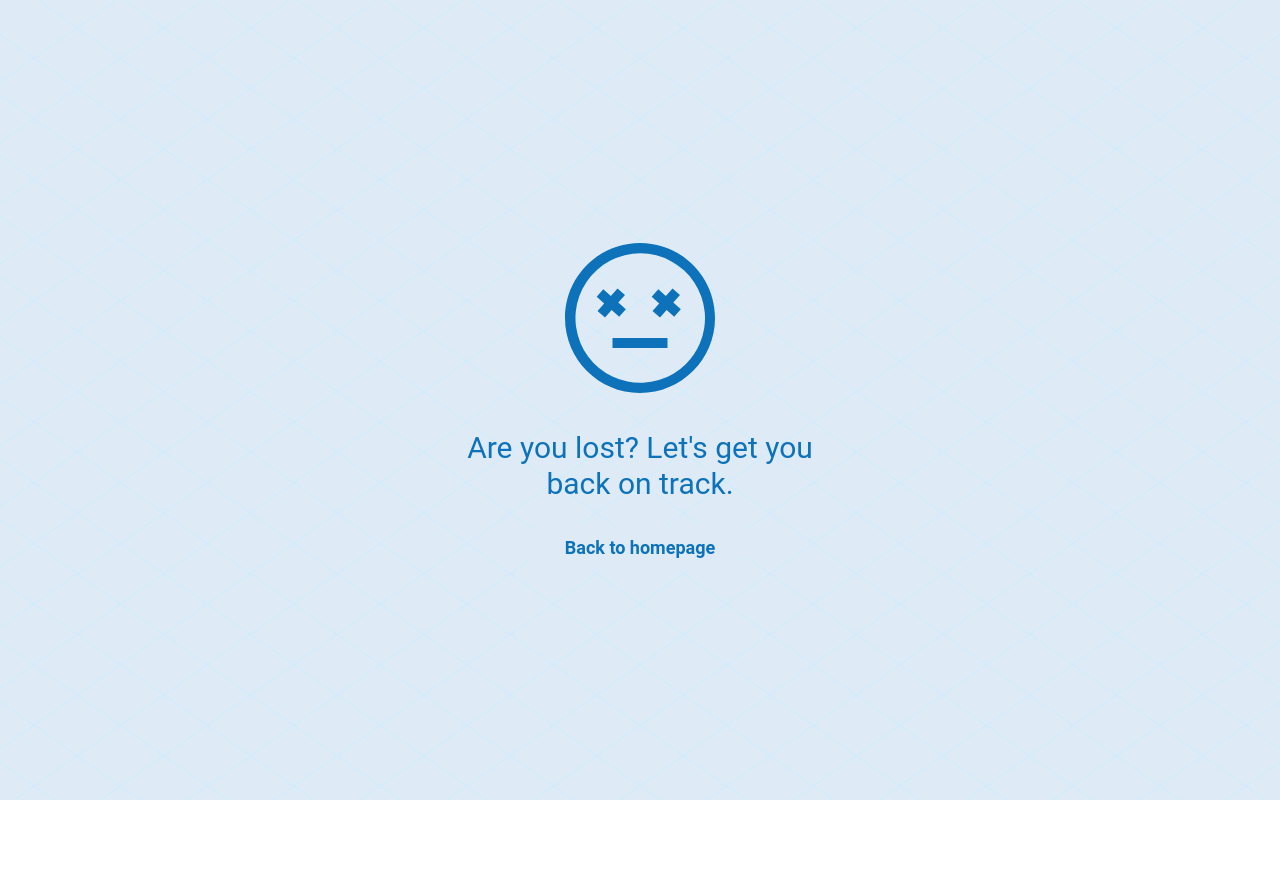
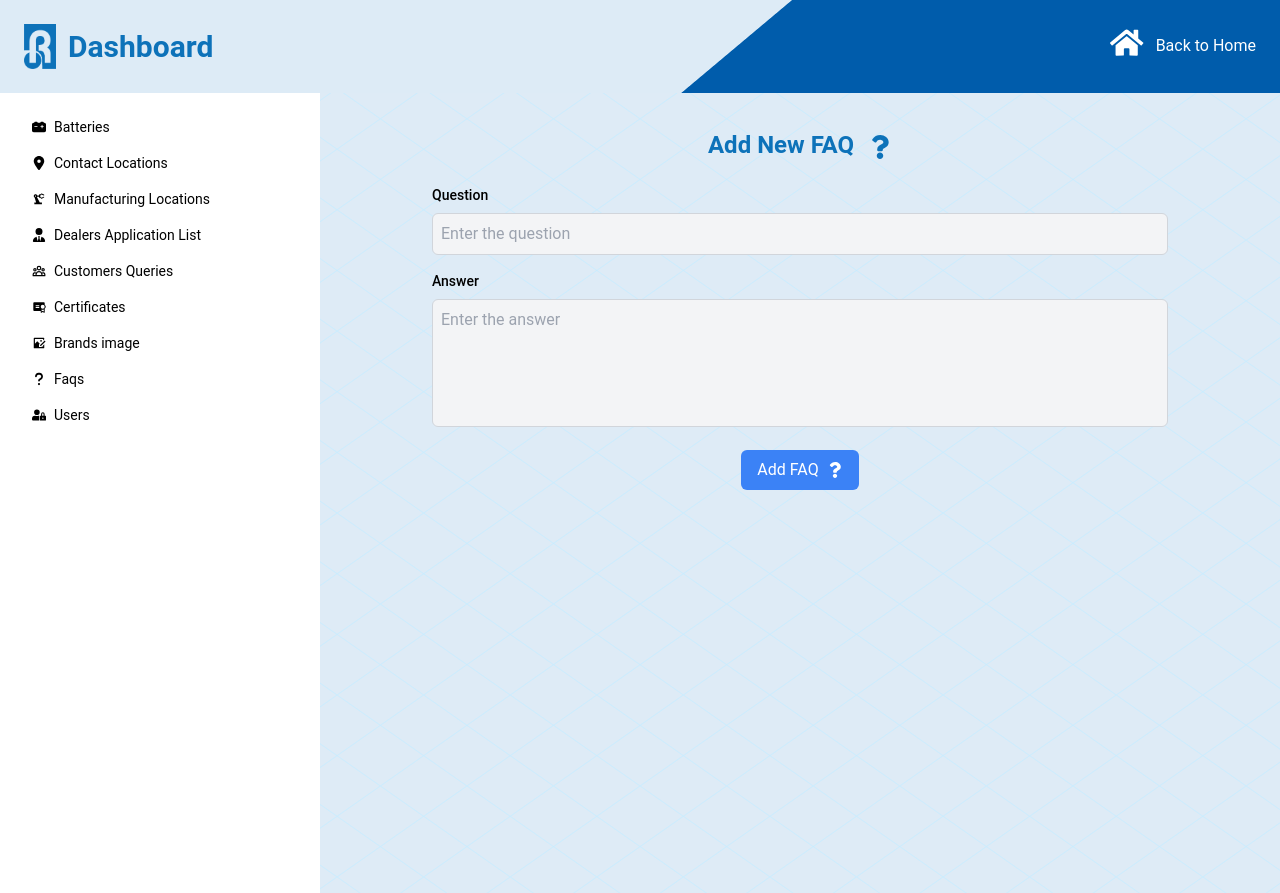
Before and after one commit to arbinzaman/rahimafrooz-battery, a React (Vite) app: page /dashboard/add-a-faq in a window 1280 px wide. Before the commit the page ends 800 px from the top, so only its background shows below. Built offline with nearby package versions, Linux system fonts and the light colour scheme; no server answers.

Commit message:
feat: Added Add a faq feature

```diff
--- /dev/null
+++ b/src/contexts/AuthContext.jsx
@@ -0,0 +1,29 @@
+import  { createContext, useState, useEffect } from 'react';
+import axiosInstance from '../utils/Base Url/axiosInstance';
+
+export const AuthContext = createContext();
+
+export const AuthProvider = ({ children }) => {
+    const [user, setUser] = useState(null);
+    const [loading, setLoading] = useState(true);
+
+    useEffect(() => {
+        const fetchUser = async () => {
+            try {
+                const response = await axiosInstance.get('/auth/user');
+                setUser(response.data);
+            } catch (error) {
+                console.error('Failed to fetch user:', error.message);
+            } finally {
+                setLoading(false);
+            }
+        };
+        fetchUser();
+    }, []);
+
+    return (
+        <AuthContext.Provider value={{ user, loading }}>
+            {children}
+        </AuthContext.Provider>
+    );
+};
--- /dev/null
+++ b/src/contexts/UserContext.jsx
@@ -0,0 +1,50 @@
+
+import{ createContext, useState, useContext, useEffect } from "react";
+import axiosInstance from "../utils/Base Url/axiosInstance";
+
+const UserContext = createContext();
+
+export const useUser = () => useContext(UserContext);
+
+export const UserProvider = ({ children }) => {
+    const [user, setUser] = useState(null);
+
+    const login = async (email, password) => {
+        try {
+            const response = await axiosInstance.post("/auth/login", { email, password });
+            if (response.data.message === "Login successful") {
+                const userData = await axiosInstance.get("/auth/user");
+                setUser(userData.data);
+            }
+        } catch (error) {
+            console.error("Login failed:", error.message);
+        }
+    };
+
+    const logout = async () => {
+        try {
+            await axiosInstance.post("/auth/logout");
+            setUser(null);
+        } catch (error) {
+            console.error("Logout failed:", error.message);
+        }
+    };
+
+    useEffect(() => {
+        const fetchUser = async () => {
+            try {
+                const response = await axiosInstance.get("/auth/user");
+                setUser(response.data);
+            } catch (error) {
+                console.error("Failed to fetch user:", error.message);
+            }
+        };
+        fetchUser();
+    }, []);
+
+    return (
+        <UserContext.Provider value={{ user, login, logout }}>
+            {children}
+        </UserContext.Provider>
+    );
+};
--- a/src/layouts/DashboardLayout.jsx
+++ b/src/layouts/DashboardLayout.jsx
@@ -1,10 +1,9 @@
 import { Link, Outlet } from "react-router-dom";
 import DashboardHeader from "../components/shared/DashboardHeader";
-import { FaCarBattery, FaLocationDot, FaUserTie } from "react-icons/fa6";
+import { FaCarBattery, FaLocationDot, FaQuestion, FaUserTie } from "react-icons/fa6";
 import { MdPrecisionManufacturing } from "react-icons/md";
 import { HiOutlineUserGroup } from "react-icons/hi";
 import { PiCertificateFill } from "react-icons/pi";
-import { FaQuoteLeft } from "react-icons/fa";
 import { RiImageEditFill } from "react-icons/ri";
 import { FaUserLock } from "react-icons/fa";
 
@@ -83,7 +82,7 @@ const DashboardLayout = () => {
               <Link to="/dashboard/all-certificates"> <RiImageEditFill />Brands image </Link>
             </li>
             <li>
-              <Link to="/dashboard/all-faqs"> <FaQuoteLeft />Faqs </Link>
+              <Link to="/dashboard/all-faqs"> <FaQuestion  />Faqs </Link>
             </li>
             <li>
               <Link to="/dashboard/all-users"> <FaUserLock />Users </Link>
--- /dev/null
+++ b/src/pages/Dashboard/Faq/AddAFaq.jsx
@@ -0,0 +1,86 @@
+import { useState } from "react";
+import { useNavigate } from "react-router-dom";
+import toast from "react-hot-toast";
+import { useForm } from "react-hook-form";
+import { FaQuestion } from "react-icons/fa";
+
+const AddAFaq = () => {
+  const navigate = useNavigate();
+  const { register, handleSubmit, reset } = useForm();
+  const [isSubmitting, setIsSubmitting] = useState(false);
+
+  // Define the API URL for adding FAQs
+  const API_URL = `${import.meta.env.VITE_BASE_URL}/faqs`;
+
+  const onSubmit = async (data) => {
+    setIsSubmitting(true);
+    try {
+      const res = await fetch(API_URL, {
+        method: "POST",
+        headers: {
+          "Content-Type": "application/json",
+        },
+        body: JSON.stringify(data),
+      });
+
+      if (!res.ok) {
+        throw new Error("Network response was not ok");
+      }
+
+      toast.success("FAQ added successfully!");
+      reset(); // Reset form fields after successful submission
+      navigate("/dashboard/all-faqs"); // Redirect to the FAQs list
+    } catch (error) {
+      toast.error("Failed to add FAQ. Please try again.");
+      console.error("Error adding FAQ:", error);
+    } finally {
+      setIsSubmitting(false);
+    }
+  };
+
+  return (
+    <section className="max-w-screen-md mx-auto p-4">
+      <h1 className="text-center text-2xl font-bold mb-6 text-primary">
+        Add New FAQ <FaQuestion className="inline-block ml-2" />
+      </h1>
+      <form onSubmit={handleSubmit(onSubmit)} className="space-y-4 text-black">
+        <div>
+          <label className="block text-sm font-medium mb-2">Question</label>
+          <input
+            type="text"
+            placeholder="Enter the question"
+            {...register("question", { required: true })}
+            className="bg-gray-100 border border-gray-300 rounded-md p-2 w-full"
+          />
+        </div>
+
+        <div>
+          <label className="block text-sm font-medium mb-2">Answer</label>
+          <textarea
+            placeholder="Enter the answer"
+            {...register("answer", { required: true })}
+            className="bg-gray-100 border border-gray-300 rounded-md p-2 w-full h-32 resize-none"
+          />
+        </div>
+
+        <div className="flex justify-center">
+          <button
+            type="submit"
+            disabled={isSubmitting}
+            className="bg-blue-500 text-white px-4 py-2 rounded-md flex items-center gap-2"
+          >
+            {isSubmitting ? (
+              <span>Submitting...</span>
+            ) : (
+              <>
+                Add FAQ <FaQuestion  />
+              </>
+            )}
+          </button>
+        </div>
+      </form>
+    </section>
+  );
+};
+
+export default AddAFaq;
--- a/src/pages/Dashboard/Faq/AllFaq.jsx
+++ b/src/pages/Dashboard/Faq/AllFaq.jsx
@@ -2,10 +2,11 @@ import { useState } from "react";
 import { Link } from "react-router-dom";
 import { MdDeleteOutline } from "react-icons/md";
 import { LuRefreshCcw } from "react-icons/lu";
-import { FaQuestionCircle } from "react-icons/fa";
 import FaqUpdateModal from "./FaqUpdateModal";
 import batetryFaqData from "../../../demoData/BatteryFaqData.json";
 import { toast } from "react-hot-toast";
+import { FaQuestion } from "react-icons/fa6";
+import { TbPencilQuestion } from "react-icons/tb";
 
 const AllFaqs = () => {
   const [selectedIds, setSelectedIds] = useState([]);
@@ -85,18 +86,18 @@ const AllFaqs = () => {
   return (
     <div>
       <h1 className="text-semi_large text-center font-bold mb-10 mt-5 text-primary flex justify-center">
-        Frequently Asked Questions <FaQuestionCircle className="text-semi_large mt-3 ml-2" />
+        Frequently Asked Questions <FaQuestion className="text-semi_large mt-3 ml-2" />
       </h1>
 
       <div className="flex gap-4 justify-between mb-4">
         <div className="flex gap-5">
           <Link to="/dashboard/add-a-faq">
-            <button className="flex gap-2 btn btn-xs bg-white border-0 text-black hover:bg-sky-500 hover:text-white">
-              Add FAQ <FaQuestionCircle />
+            <button className="flex gap-2 btn btn-xs  border-0 text-white bg-green-400 hover:bg-green-700 hover:text-white">
+              Add FAQ <FaQuestion />
             </button>
           </Link>
           <button
-            className="flex gap-2 btn btn-xs bg-white border-0 text-black hover:bg-red-500 hover:text-white"
+            className="flex gap-2 btn btn-xs bg-red-500 border-0 text-white hover:bg-red-700 hover:text-white"
             onClick={handleDelete}
           >
             Delete
@@ -105,7 +106,7 @@ const AllFaqs = () => {
         </div>
         <div>
           <button
-            className="flex gap-2 btn btn-xs bg-white border-0 text-black hover:bg-teal-300 hover:text-white"
+            className="flex gap-2 btn btn-xs  border-0 text-white bg-teal-400 hover:bg-teal-700 hover:text-white"
             // Implement refresh logic if needed
           >
             Refresh
@@ -152,7 +153,7 @@ const AllFaqs = () => {
                     setModalOpen(true);
                   }}
                 >
-                  <FaQuestionCircle className="text-regular" />
+                  <TbPencilQuestion  className="text-regular" />
                 </button>
               </td>
             </tr>
--- a/src/pages/Dashboard/Locations/AddALocation.jsx
+++ b/src/pages/Dashboard/Locations/AddALocation.jsx
@@ -56,7 +56,7 @@ const AddALocation = () => {
       </div>
       <form
         onSubmit={handleSubmit}
-        className="p-6 mx-auto my-auto bg-white rounded shadow-md w-full max-w-5xl "
+        className="p-6 mx-auto my-auto bg-white rounded shadow-md w-2/4 max-w-5xl "
       >
         <div>
           <label className="block text-sm mt-2 text-black">
--- a/src/pages/Dashboard/Login.jsx
+++ b/src/pages/Dashboard/Login.jsx
@@ -1,16 +1,21 @@
+import { useUser } from "../../contexts/UserContext";
+
 const Login = () => {
-    const handleLogin = (event) => {
+    const { login } = useUser();
+
+    const handleLogin = async (event) => {
         event.preventDefault();
         const form = event.target;
         const email = form.email.value;
         const password = form.password.value;
-        console.log(email, password);
-    }
+        await login(email, password);
+    };
+
     return (
         <div className="flex items-center justify-center min-h-screen bg-gray-100 px-4">
             <div className="w-full max-w-md p-8 space-y-3 rounded-xl bg-white shadow-md">
                 <h1 className="text-2xl font-bold text-center text-gray-800">Admin Login</h1>
-          <form onSubmit={handleLogin} noValidate="" action="" className="space-y-6">
+                <form onSubmit={handleLogin} noValidate className="space-y-6">
                     <div className="space-y-1 text-sm">
                         <label htmlFor="email" className="block text-gray-700">
                             Email
--- a/src/routes/routes.jsx
+++ b/src/routes/routes.jsx
@@ -34,6 +34,7 @@ import AddACertificateData from "../pages/Dashboard/Certificates/AddACertificate
 import AllFaqs from "../pages/Dashboard/Faq/AllFaq";
 import AllUsers from "../pages/Dashboard/Users/AllUsers";
 import AddAUser from "../pages/Dashboard/Users/AddAUser";
+import AddAFaq from "../pages/Dashboard/Faq/AddAFaq";
 
 const routes = createBrowserRouter([
   {
@@ -187,6 +188,10 @@ const routes = createBrowserRouter([
         element: <AllFaqs />,
       },
       {
+        path: "/dashboard/add-a-faq",
+        element: <AddAFaq />,
+      },
+      {
         path: "/dashboard/all-users",
         element: <AllUsers />,
       },
--- /dev/null
+++ b/src/utils/Base Url/axiosInstance.js
@@ -0,0 +1,8 @@
+import axios from "axios";
+
+const axiosInstance = axios.create({
+    baseURL: "https://rahimafrooz-battery-backend.vercel.app/api/v1",
+    withCredentials: true,
+});
+
+export default axiosInstance;
```
Also changed, not shown: src/main.jsx (+7 -4 lines). Lines whose indentation alone changed are shown as unchanged.
